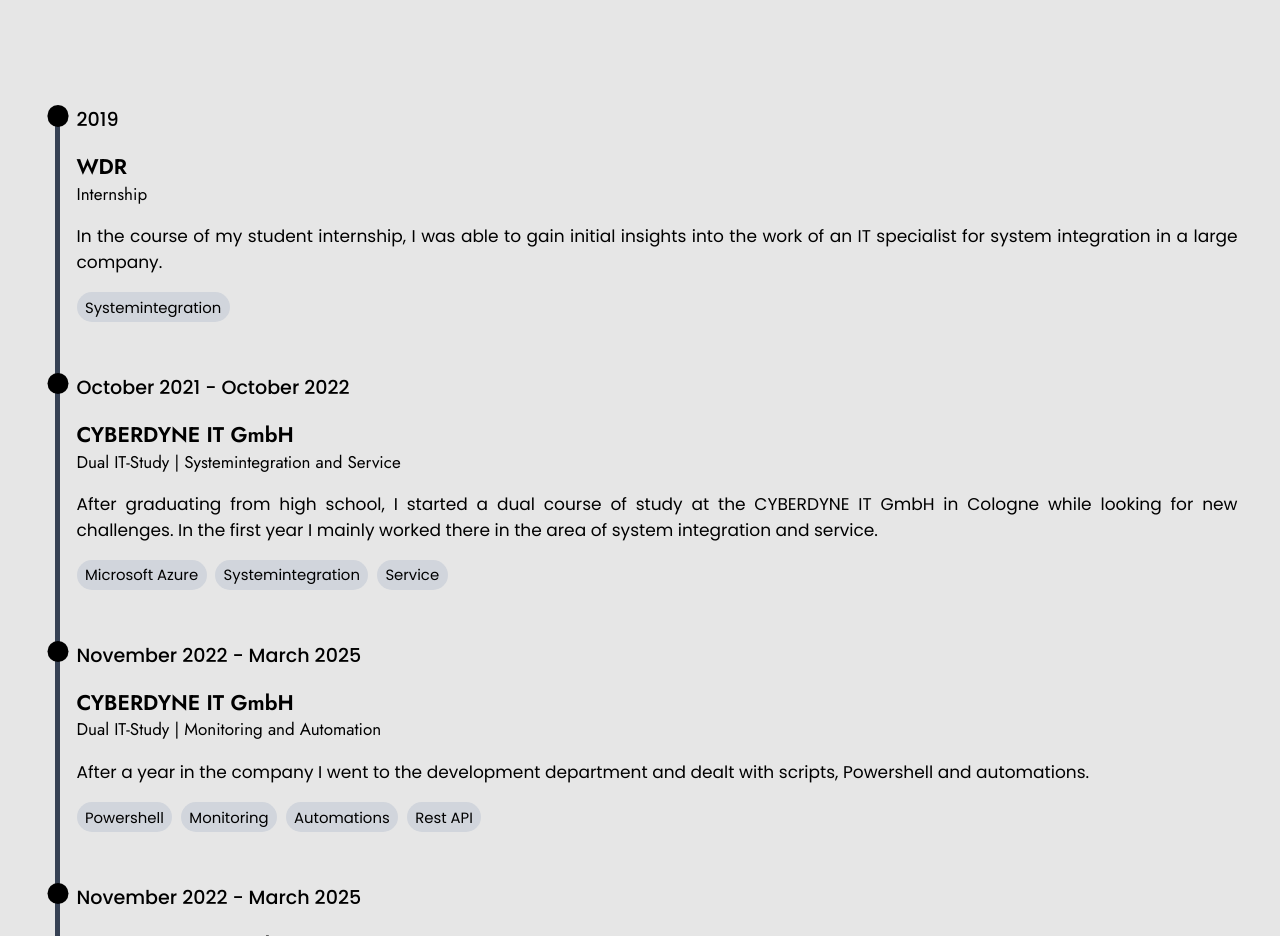
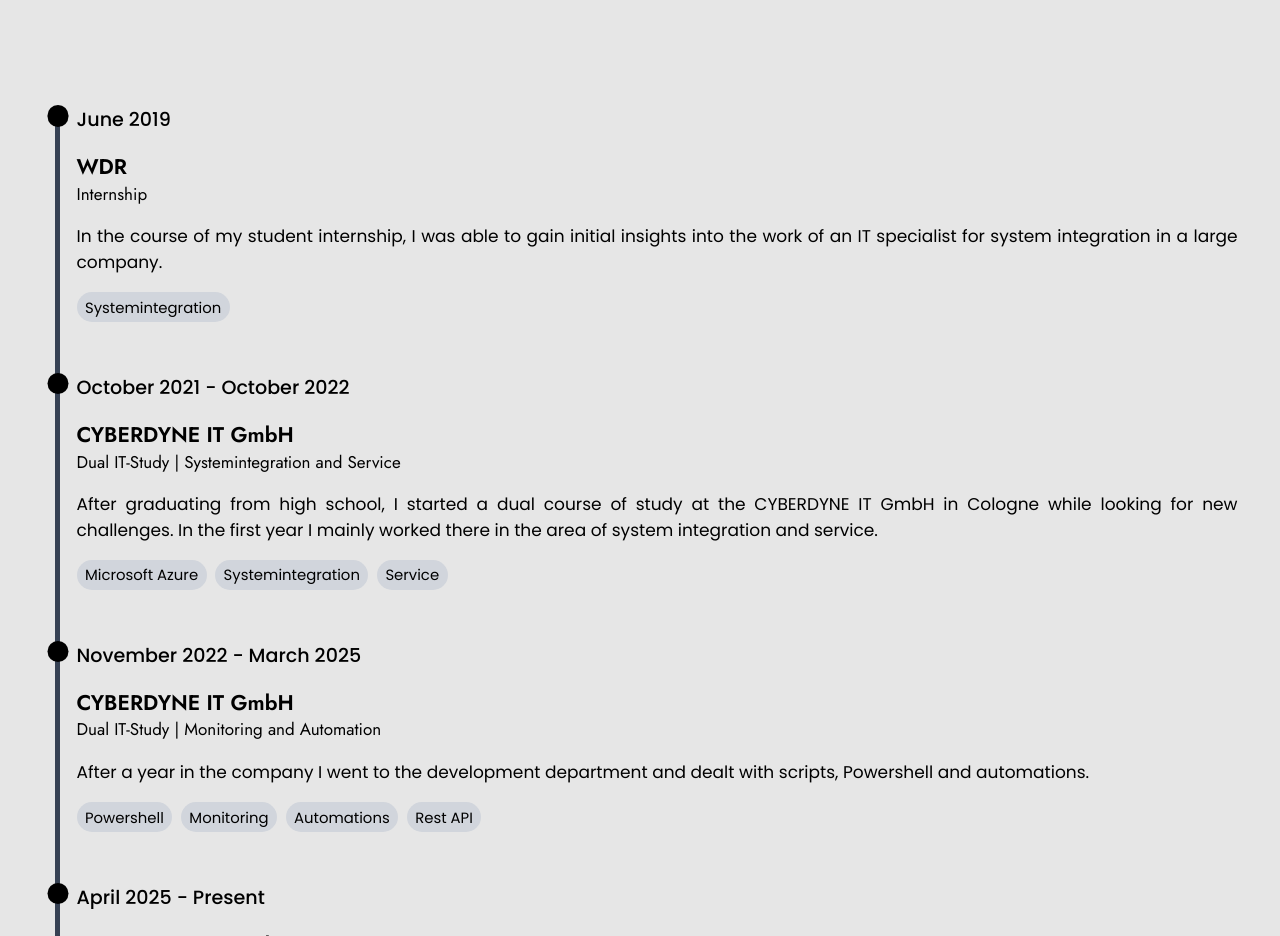
Before and after one commit to simonlindner/lindner.top, a Next.js app: page /about in a window 1280 px wide. Shown: the part 2376-3312 px from the top of the page. Built offline with nearby package versions, Linux system fonts and the light colour scheme; no server answers.

Commit message:
changed about

```diff
--- a/app/about/components/experience.jsx
+++ b/app/about/components/experience.jsx
@@ -63,7 +63,7 @@
 			<Wrapper>
 				<div className="grid gap-4 relative">
 					<div className="aspect-square w-5 bg-black rounded-full absolute left-0 translate-x-[-29.5px] z-10" />
-					<div className="font-medium text-lg">2019</div>
+					<div className="font-medium text-lg">June 2019</div>
 					<div>
 						<h3 className="font-semibold text-xl text-black">
 							WDR
@@ -143,7 +143,7 @@
 				</div>
 				<div className="grid gap-4 relative">
 					<div className="aspect-square w-5 bg-black rounded-full absolute left-0 translate-x-[-29.5px] z-10" />
-					<div className="font-medium text-lg">November 2022 - March 2025</div>
+					<div className="font-medium text-lg">April 2025 - Present</div>
 					<div>
 						<h3 className="font-semibold text-xl text-black">
 							CYBERDYNE IT GmbH
```
